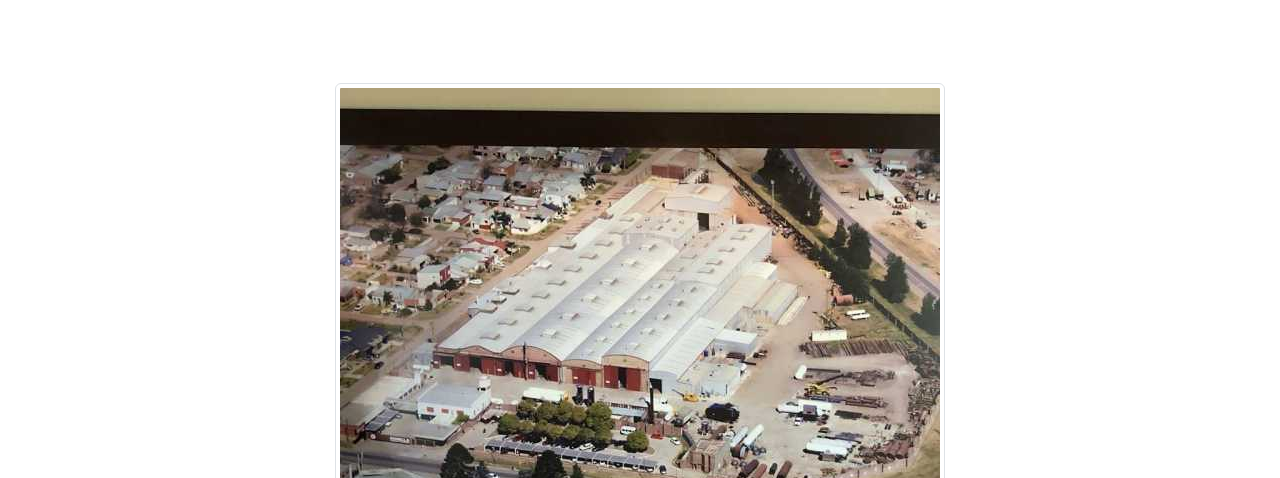
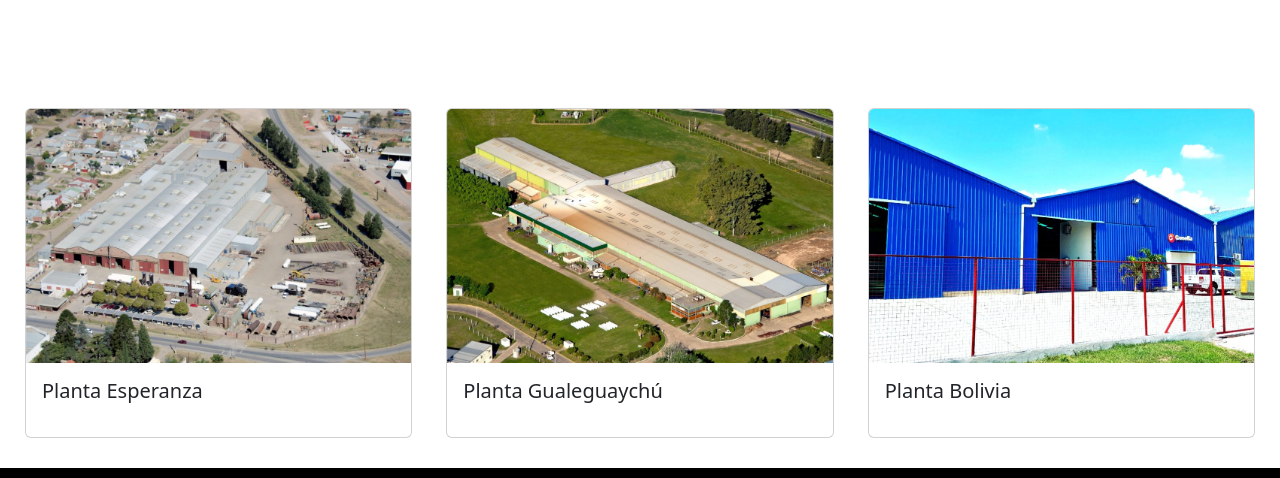
Before and after one commit to NicoGarcia81/sass-proyecto-final-2, a website: page pages/Empresa.html in a window 1280 px wide. Shown: the part 1489-1967 px from the top of the page. Drawn offline with nearby package versions, Linux system fonts and the light colour scheme.

Commit message:
Tarjetas con foto en empresa

```diff
--- a/pages/Empresa.html
+++ b/pages/Empresa.html
@@ -63,25 +63,33 @@
         <img src="../Imagenes/banner-1.jpg" alt="Familia Gonella" class="banner" />
 
         <div class="empresa">
-            <h3 class="h3-empresa">Fundada en Argentina en 1950 por Don Lito Gonella, centra su producción en la fabricación de “Recipientes a
+            <h3 class="h3-empresa">Fundada en Argentina en 1950 por Don Lito Gonella, centra su producción en la
+                fabricación de “Recipientes a
                 Presión”.</h3>
             <br>
-        <p>S.A. Lito Gonella e hijo, es una empresa Argentina de presencia Internacional y de continuo crecimiento en el
+            <p>S.A. Lito Gonella e hijo, es una empresa Argentina de presencia Internacional y de continuo crecimiento
+                en el
                 segmento de Diseño y Fabricación de Recipientes sometidos a Presión para la industria del petróleo, gas,
                 petroquímica, agroindustria, entre otras, suministrando Equipos de Proceso y de Almacenamiento según las
-            diferentes líneas de Producción como Equipos Petroleros Upstream – Midstream – Downstream, Tanques fijos y
-            móviles para gases licuables (GLP y otros), Calderas Acuotubulares y Humotubulares y equipos especiales bajo
+                diferentes líneas de Producción como Equipos Petroleros Upstream – Midstream – Downstream, Tanques fijos
+                y
+                móviles para gases licuables (GLP y otros), Calderas Acuotubulares y Humotubulares y equipos especiales
+                bajo
                 diseño propio o de terceros.
 
-            Además de su sólida presencia en Argentina, Gonella suministra sus productos al mercado externo en países
+                Además de su sólida presencia en Argentina, Gonella suministra sus productos al mercado externo en
+                países
                 tales como Uruguay, Paraguay, Chile, Bolivia, Perú, Brasil y Ecuador.</p>
             <br>
             <hr>
             <br>
             <h4>INFRAESTRUCTURA</h4>
-        <p>Gonella tiene radicada su administración central y su principal planta industrial en la ciudad de Esperanza,
-            provincia de Santa Fe con una superficie cubierta de 22 mil m2. En la Ciudad de Gualeguaychu provincia de
-            Entre Ríos está radicada su segunda planta industrial con una superficie cubierta de 15 mil m2. A principios
+            <p>Gonella tiene radicada su administración central y su principal planta industrial en la ciudad de
+                Esperanza,
+                provincia de Santa Fe con una superficie cubierta de 22 mil m2. En la Ciudad de Gualeguaychu provincia
+                de
+                Entre Ríos está radicada su segunda planta industrial con una superficie cubierta de 15 mil m2. A
+                principios
                 del 2017 inauguro su tercera planta en la ciudad de Santa Cruz de las Sierras (Bolivia) con 5000 m2 de
                 superficie. Consideradas todas sus instalaciones, suma una totalidad de más de 40 mil m2 cubiertos.
                 También cuenta con oficinas Técnicas - Comercial en la ciudad de Buenos Aires.</p>
@@ -90,23 +98,31 @@
             <br>
             <h4>MISIÓN</h4>
             <p>En los próximos 10 años nuestra planta, equipada con las modernas tecnologías, liderará el mercado
-            latinoamericano, cumpliendo los más altos parámetros, normas, estándares y buenas prácticas de manufactura,
-            haciendo uso sostenible de los recursos y minimizando los potenciales impactos ambientales para fabricar los
-            equipos requeridos en el mercado actual, asegurando rentabilidad y prosperidad para el grupo de Empleados y
+                latinoamericano, cumpliendo los más altos parámetros, normas, estándares y buenas prácticas de
+                manufactura,
+                haciendo uso sostenible de los recursos y minimizando los potenciales impactos ambientales para fabricar
+                los
+                equipos requeridos en el mercado actual, asegurando rentabilidad y prosperidad para el grupo de
+                Empleados y
                 los Accionistas.</p>
             <br>
             <h4>VISIÓN</h4>
             <p>En los próximos 10 años nuestra planta, equipada con las modernas tecnologías, liderará el mercado
-            latinoamericano, cumpliendo los más altos parámetros, normas, estándares y buenas prácticas de manufactura,
-            haciendo uso sostenible de los recursos y minimizando los potenciales impactos ambientales para fabricar los
-            equipos requeridos en el mercado actual, asegurando rentabilidad y prosperidad para el grupo de Empleados y
+                latinoamericano, cumpliendo los más altos parámetros, normas, estándares y buenas prácticas de
+                manufactura,
+                haciendo uso sostenible de los recursos y minimizando los potenciales impactos ambientales para fabricar
+                los
+                equipos requeridos en el mercado actual, asegurando rentabilidad y prosperidad para el grupo de
+                Empleados y
                 los Accionistas.</p>
             <br>
             <h4>VALORES</h4>
             <p>COMPROMISO:
 
-            Estamos comprometidos en lograr los mejores resultados a partir del desarrollo y crecimiento de la empresa,
-            con la participación de nuestros colaboradores fomentando su evolución personal y familiar, para satisfacer
+                Estamos comprometidos en lograr los mejores resultados a partir del desarrollo y crecimiento de la
+                empresa,
+                con la participación de nuestros colaboradores fomentando su evolución personal y familiar, para
+                satisfacer
                 las necesidades y expectativas de nuestros clientes y otras partes interesadas.
 
                 HONESTIDAD:
@@ -116,7 +132,8 @@
 
                 RESPONSABILIDAD:
 
-            Desempeñamos nuestras funciones con solvencia, comprometiéndonos con la Empresa, los Clientes y la sociedad,
+                Desempeñamos nuestras funciones con solvencia, comprometiéndonos con la Empresa, los Clientes y la
+                sociedad,
                 asumiendo y reconociendo las consecuencias de nuestras acciones.
 
                 RESPETO:
@@ -128,10 +145,32 @@
                 Desarrollamos productos amigables con el ambiente, que promueven el uso racional de los recursos y se
                 orientan en el empleo de energías renovables.</p>
         </div>
-        <div class="empresa-img">
-            <img src="../Imagenes/fabrica.jpg" class="img-thumbnail" alt="Fábrica Esperanza">
+        <div class="row row-cols-1 row-cols-md-3 g-4">
+            <div class="col">
+                <div class="card h-100">
+                    <img src="../Imagenes/planta-esperanza.jpg" class="card-img-top" alt="Planta Esperanza">
+                    <div class="card-body">
+                        <h5 class="card-title">Planta Esperanza</h5>
+                    </div>
+                </div>
+            </div>
+            <div class="col">
+                <div class="card h-100">
+                    <img src="../Imagenes/planta-gualeguaychu.jpg" class="card-img-top" alt="Planta Gualeguaychu">
+                    <div class="card-body">
+                        <h5 class="card-title">Planta Gualeguaychú</h5>
+                    </div>
+                </div>
+            </div>
+            <div class="col">
+                <div class="card h-100">
+                    <img src="../Imagenes/planta-bolivia.jpg" class="card-img-top" alt="Planta Bolivia">
+                    <div class="card-body">
+                        <h5 class="card-title">Planta Bolivia</h5>
+                    </div>
+                </div>
+            </div>
 
-        </div>
     </main>
 
     <footer class="footer">
--- a/sections/_main.scss
+++ b/sections/_main.scss
@@ -90,7 +90,3 @@ element.style {
     margin: 40px;
     padding: 30px;
 }
-.empresa-img{
-    display: flex;
-    justify-content: center
-}
```
Also changed, not shown: Imagenes/planta-bolivia.jpg (added), Imagenes/planta-esperanza.jpg (added), Imagenes/planta-gualeguaychu.jpg (added), css/style.css. Lines whose indentation alone changed are shown as unchanged.
